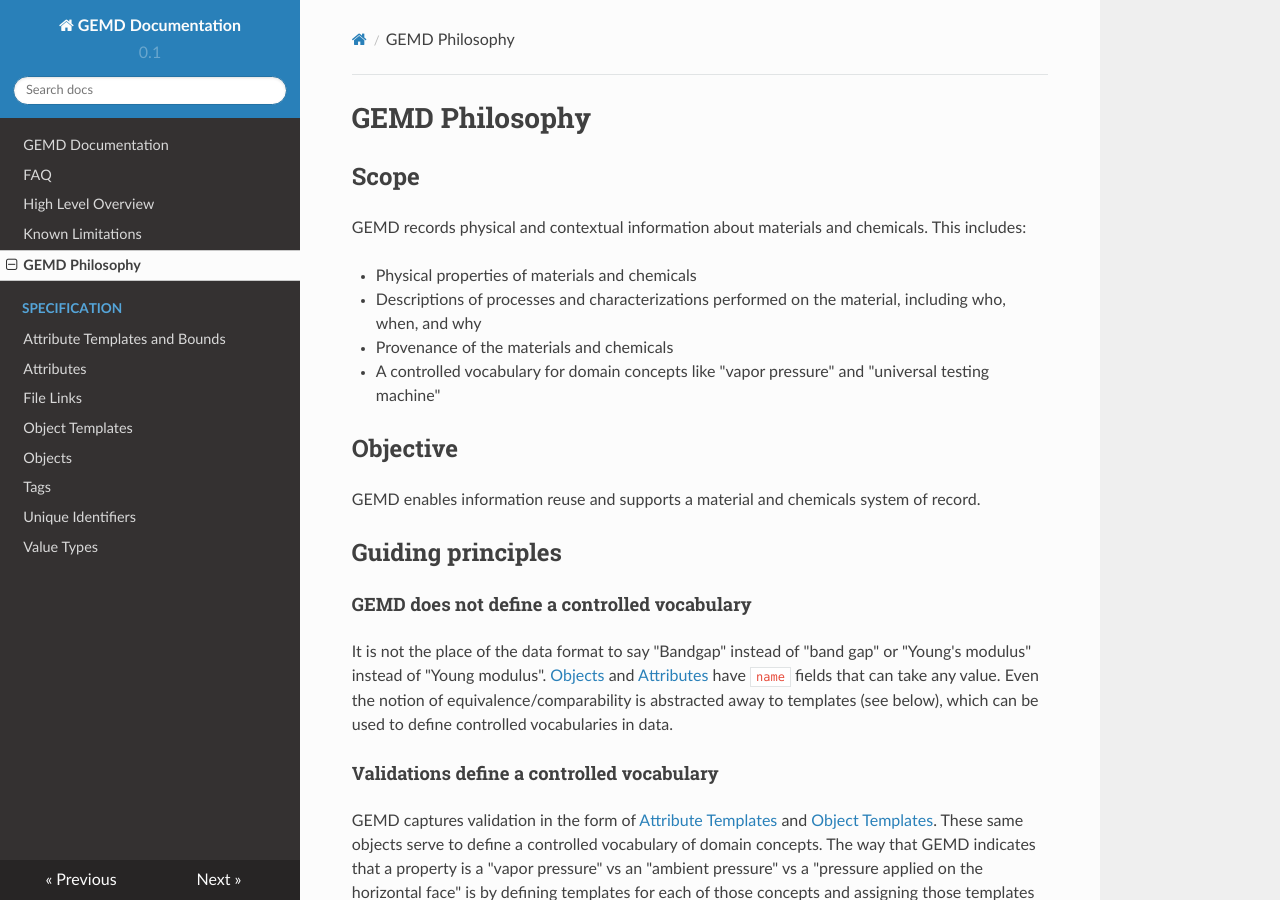
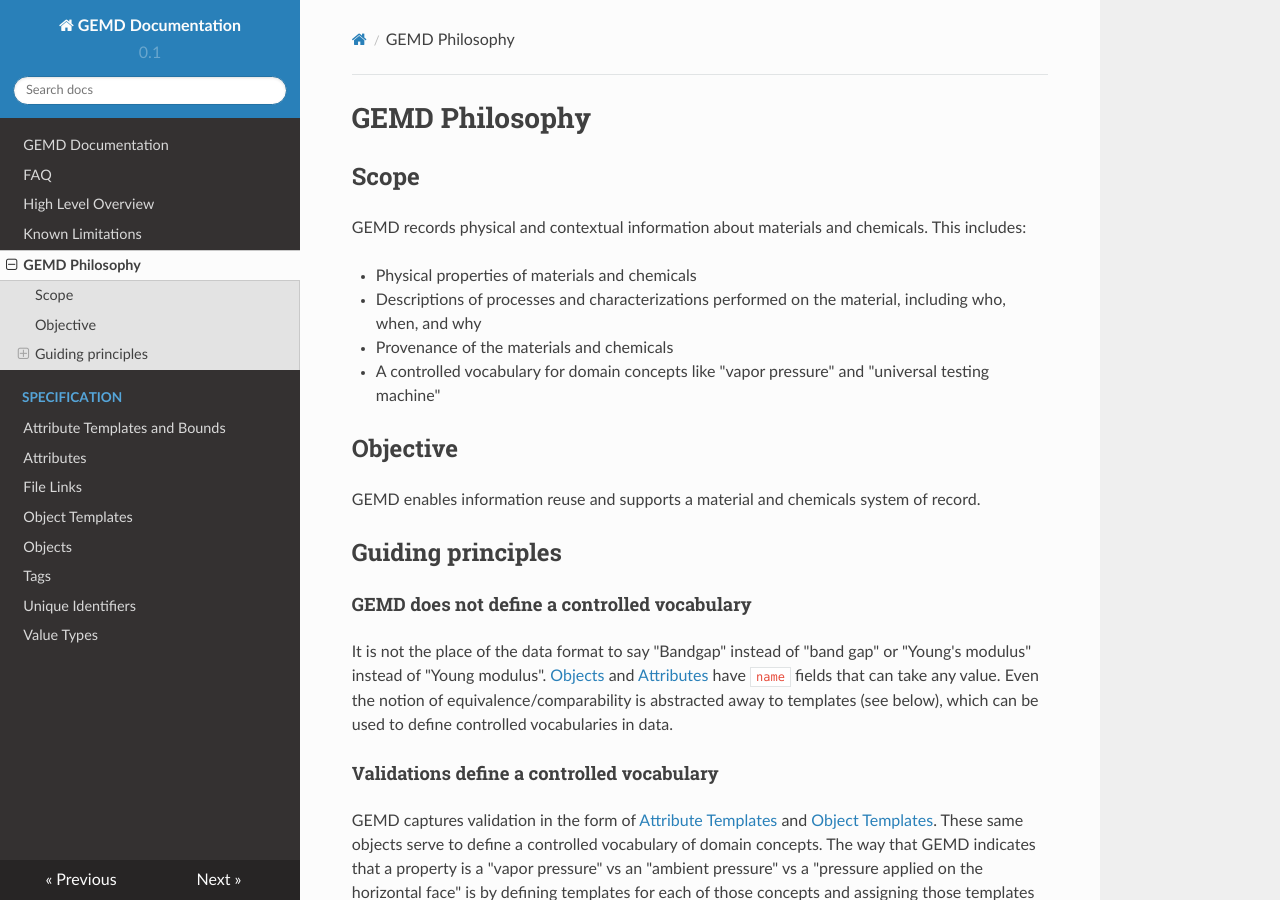
Before and after one commit to CitrineInformatics/gemd-docs, an MkDocs documentation site: the page built from docs/philosophy.md, in a window 1280 px wide and 900 px high. Built offline with MkDocs 1.6.1, drawn with Linux system fonts in a browser that asks for light colours; nearby versions of some CDN libraries.

Commit message:
Updating TOC Depth
Updating TOC depth based on Ken's suggestions

```diff
--- a/mkdocs.yml
+++ b/mkdocs.yml
@@ -3,7 +3,7 @@ theme: readthedocs
 markdown_extensions:
     - toc:
         baselevel: 1
-        toc_depth: "2-3"
+        toc_depth: 4
         permalink: True
 
 extra:
```
